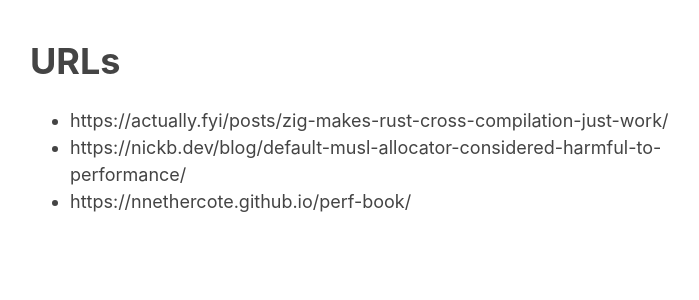
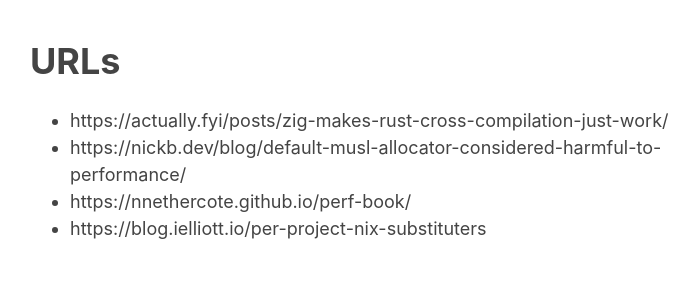
Before and after one commit to anttiharju/anttiharju.github.io, a Jekyll site: the page built from urls.md, in a window 1280 px wide. Shown: the top 300 px of the page, without its empty margins (285-984 px from the left). Built offline with Jekyll 4.4.1, drawn with Linux system fonts in a browser that asks for light colours; our own code applies the rules of GitHub Pages for plain Markdown files; the repository's description, which GitHub fills in, is left out; some of the changed lines change nothing that is shown.

Commit message:
Save per-project substituters url

```diff
--- a/urls.md
+++ b/urls.md
@@ -3,3 +3,4 @@
 - https://actually.fyi/posts/zig-makes-rust-cross-compilation-just-work/
 - https://nickb.dev/blog/default-musl-allocator-considered-harmful-to-performance/
 - https://nnethercote.github.io/perf-book/
+- https://blog.ielliott.io/per-project-nix-substituters
```
